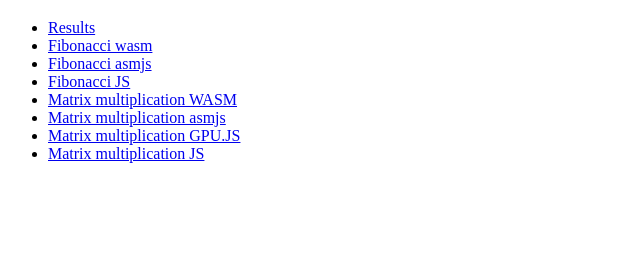
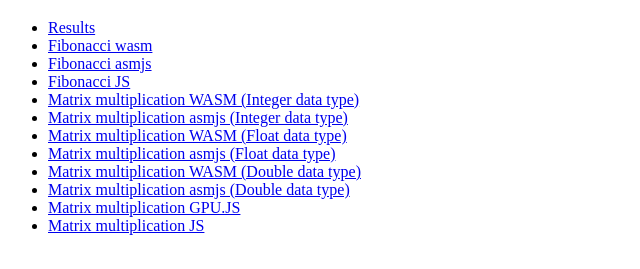
Before and after one commit to melonmanchan/www-applications-project, a website: page index.html in a window 1280 px wide. Shown: the part 61-330 px from the top of the page, without its empty margins (0-640 px from the left). Drawn offline with Linux system fonts and the light colour scheme.

Commit message:
Add links to different data type matrix multiplications

```diff
--- a/index.html
+++ b/index.html
@@ -24,12 +24,29 @@
             <li>
                 <a href="fibonacci/js?n=5">Fibonacci JS</a>
             </li>
+
             <li>
-                <a href="matrix/wasm?n=64">Matrix multiplication WASM</a>
+                <a href="matrix/wasm?n=64&type=i">Matrix multiplication WASM (Integer data type)</a>
             </li>
             <li>
-                <a href="matrix/asmjs?n=64">Matrix multiplication asmjs</a>
+                <a href="matrix/asmjs?n=64&type=i">Matrix multiplication asmjs (Integer data type)</a>
             </li>
+
+            <li>
+                <a href="matrix/wasm?n=64&type=f">Matrix multiplication WASM (Float data type)</a>
+            </li>
+            <li>
+                <a href="matrix/asmjs?n=64&type=f">Matrix multiplication asmjs (Float data type)</a>
+            </li>
+
+            <li>
+                <a href="matrix/wasm?n=64&type=d">Matrix multiplication WASM (Double data type)</a>
+            </li>
+            <li>
+                <a href="matrix/asmjs?n=64&type=d">Matrix multiplication asmjs (Double data type)</a>
+            </li>
+
+
             <li>
                 <a href="matrix/gpujs?n=64">Matrix multiplication GPU.JS</a>
             </li>
```
